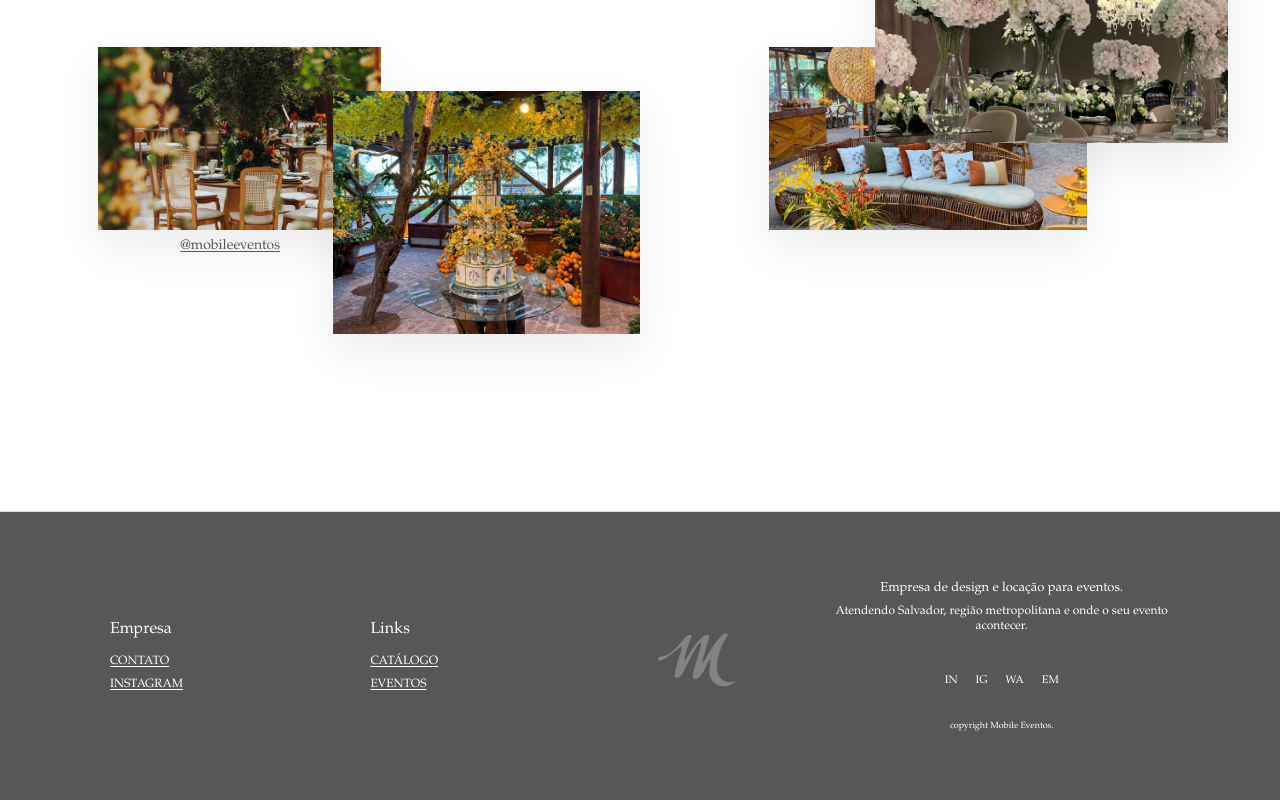
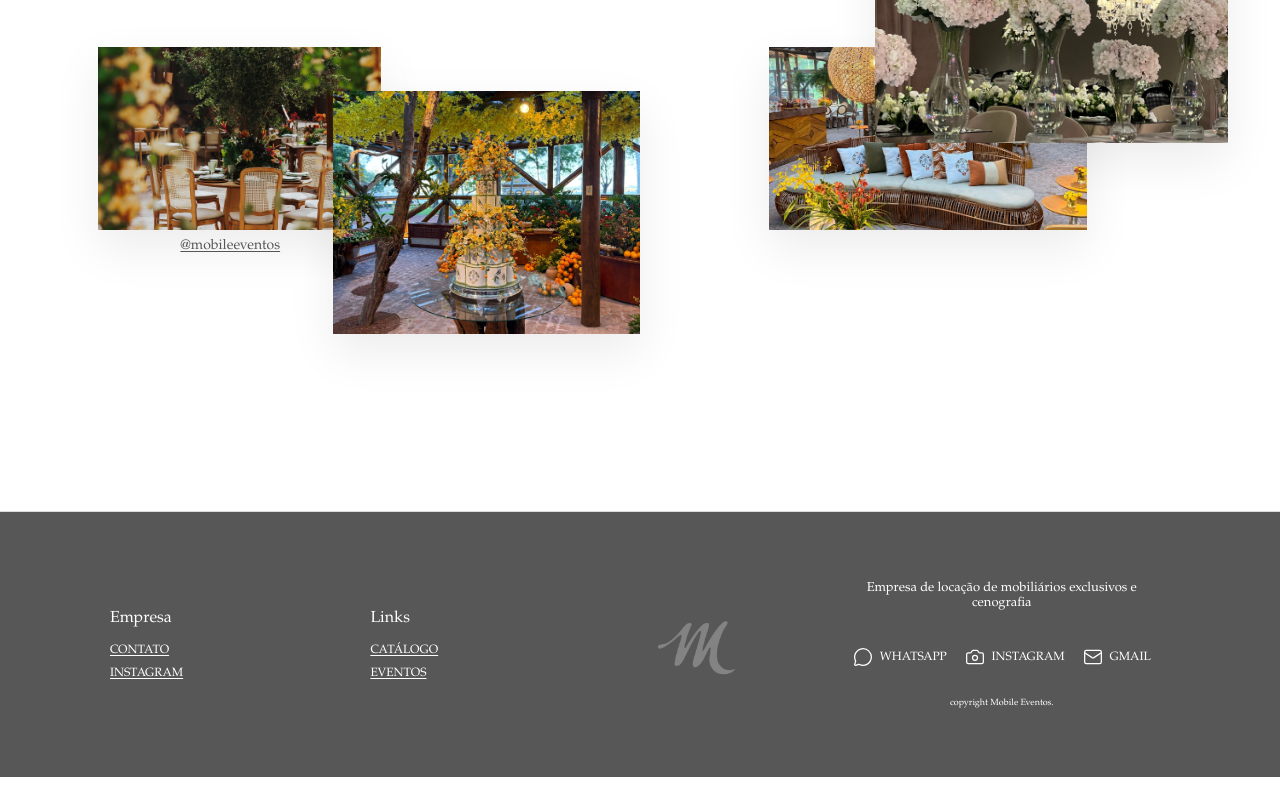
Before and after one commit to RyltarLabs/mobile-events-website, a Next.js app: page / in a window 1280 px wide. Shown: the part 5916-6716 px from the top of the page. After the commit the page ends 6693 px from the top, so only its background shows below. Built offline with nearby package versions, Linux system fonts and the light colour scheme.

Commit message:
Ajusta rodape do site

```diff
--- a/components/site/site-footer.tsx
+++ b/components/site/site-footer.tsx
@@ -1,6 +1,25 @@
 import Image from "next/image";
 import Link from "next/link";
+import { Camera, Mail, MessageCircle } from "lucide-react";
 import { buildWhatsAppLink } from "@/lib/catalog";
+
+const footerChannels = [
+  {
+    label: "WhatsApp",
+    href: buildWhatsAppLink("orçamento geral"),
+    icon: MessageCircle,
+  },
+  {
+    label: "Instagram",
+    href: "https://www.instagram.com/mobileeventos/",
+    icon: Camera,
+  },
+  {
+    label: "Gmail",
+    href: "mailto:contato@mobileeventos.com.br",
+    icon: Mail,
+  },
+] as const;
 
 export function SiteFooter() {
   return (
@@ -22,19 +41,14 @@ export function SiteFooter() {
           <Image src="/mobile-logo-white.png" alt="" width={600} height={473} unoptimized />
         </Link>
         <div className="footer-brand-copy">
-          <p>Empresa de design e locação para eventos.</p>
-          <span>Atendendo Salvador, região metropolitana e onde o seu evento acontecer.</span>
-          <nav aria-label="Redes sociais e contato">
-            <a href="https://www.instagram.com/mobileeventos/" target="_blank" rel="noreferrer">
-              in
-            </a>
-            <a href="https://www.instagram.com/mobileeventos/" target="_blank" rel="noreferrer">
-              ig
-            </a>
-            <a href={buildWhatsAppLink("orçamento geral")} target="_blank" rel="noreferrer">
-              wa
-            </a>
-            <a href="mailto:contato@mobileeventos.com.br">em</a>
+          <p>Empresa de locação de mobiliários exclusivos e cenografia</p>
+          <nav className="footer-channel-list" aria-label="Canais de contato">
+            {footerChannels.map(({ label, href, icon: Icon }) => (
+              <a key={label} href={href} target={href.startsWith("http") ? "_blank" : undefined} rel={href.startsWith("http") ? "noreferrer" : undefined}>
+                <Icon aria-hidden="true" size={20} strokeWidth={1.5} />
+                <span>{label}</span>
+              </a>
+            ))}
           </nav>
           <small>copyright Mobile Eventos.</small>
         </div>
```
